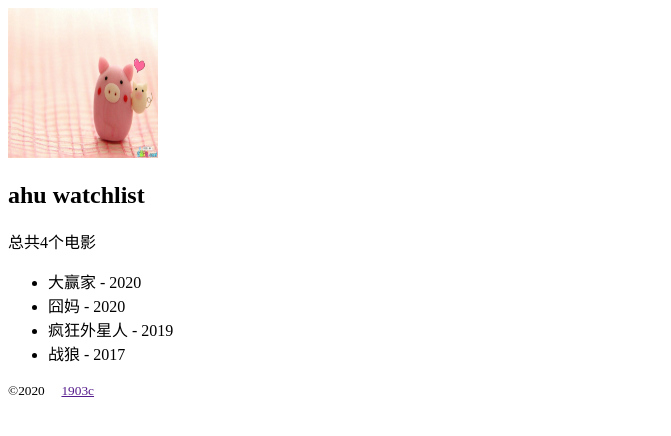
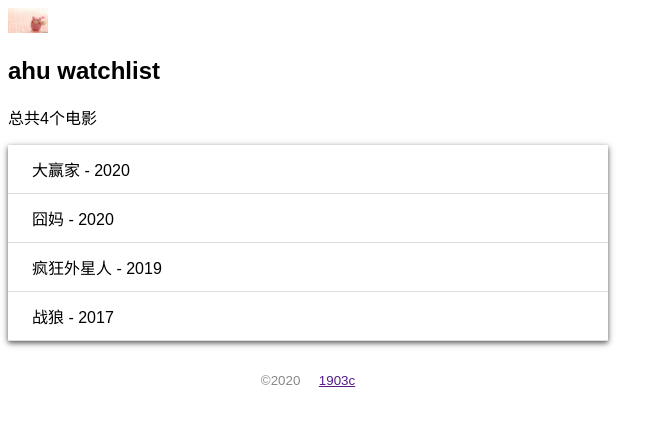
Before and after one commit to hu703/flaskweb, a Flask app: page / in a window 1280 px wide. Shown: the top 436 px of the page, without its empty margins (0-671 px from the left). Run offline with Flask 2, Linux system fonts and the light colour scheme.

Commit message:
静态文件

```diff
--- a/day1/watchlist/static/css/index.css
+++ b/day1/watchlist/static/css/index.css
@@ -1,4 +1,35 @@
+/* 页面整体 */
+body{
+    max-width: 600px;
+    font-size: 16px;
+    margin: o auto;
+    font-family: Arial, Helvetica, sans-serif;
+}
+/* footer */
+footer{
+    color: #888;
+    margin-top: 20px;
+    text-align: center;
+    padding: 10px;
+}
+
 .img1{
-    width: 150px;
-    height: 150px;
+    width: 40px;
 }
+
+
+.movie_list{
+    list-style-type: none;
+    padding: 0;
+    margin-bottom: 10px;
+    box-shadow: 0 2px 5px rgba(0,0,0,0.6),0 2px 10px 0 rgba(0,0,0,0.12);
+}
+
+
+.movie_list li{
+    padding: 12px 24px;
+    border-bottom: 1px solid #dddddd;
+}
+.movie_list li:hover{
+    background-color: rgb(231, 226, 226);
+}
--- a/day1/watchlist/templates/index.html
+++ b/day1/watchlist/templates/index.html
@@ -11,7 +11,7 @@
     <h2>{{ name }} watchlist</h2>
     {# 过滤器 #}
     <p>总共{{ movie|length }}个电影</p>
-    <ul>
+    <ul class='movie_list'>
         {% for i in movie %}
             <li>{{ i.title }} - {{ i.year }}</li>
         {% endfor %}
```
